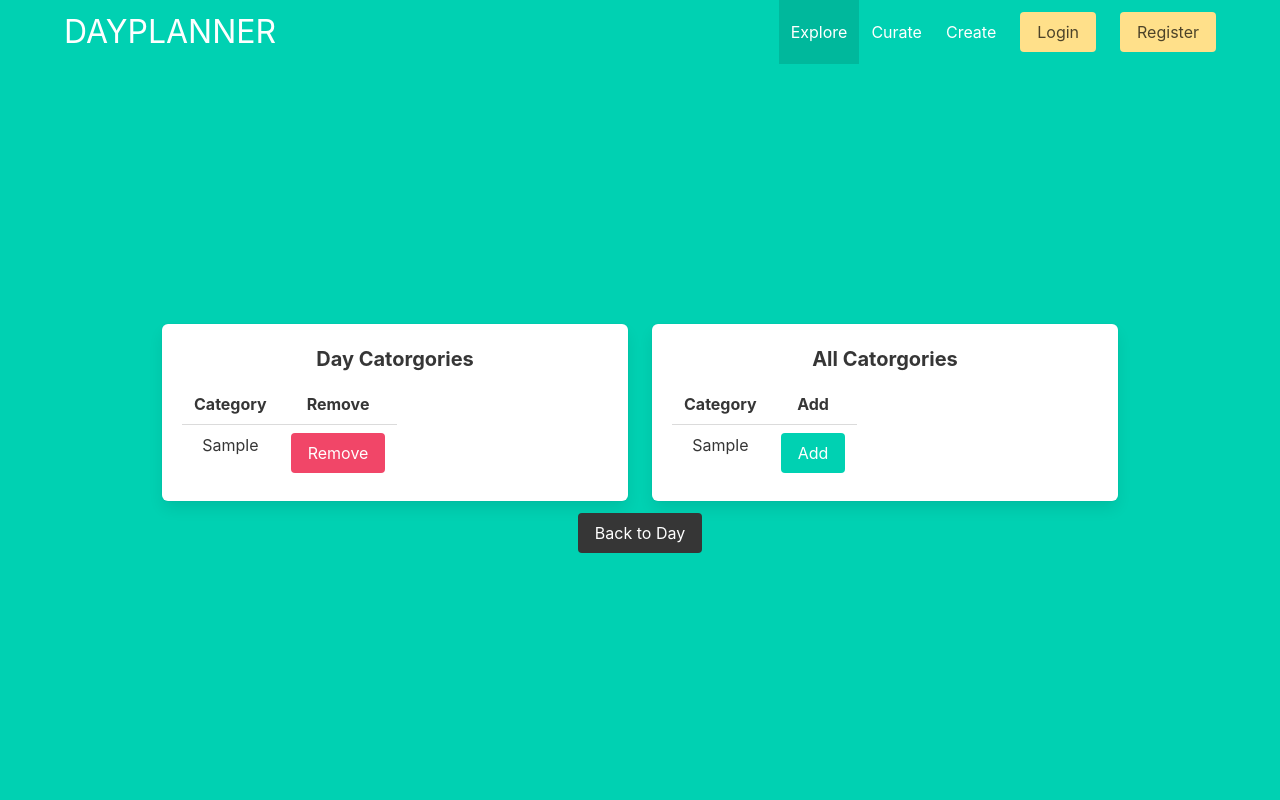
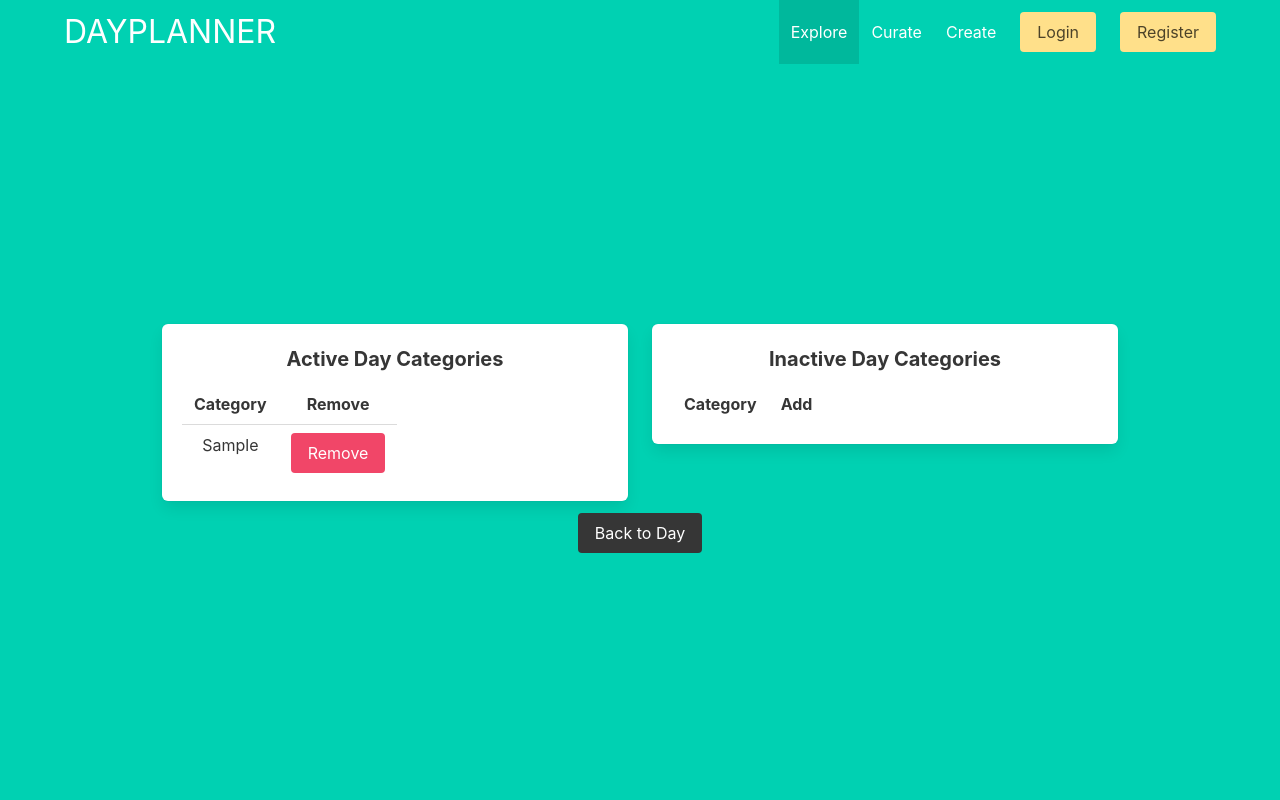
Before and after one commit to wanghaox2020/DayPlanner, a Django app: page /creation/1/edit/categories in a window 1280 px wide. Run offline with Django 3.2, Linux system fonts and the light colour scheme; tables that the repository leaves empty hold one stand-in row (values such as "Sample post"); lists and menus that the app fills with data are empty; parts of the project's set-up code (start-up, migrations or seed data) failed here and were passed over.

Commit message:
Add Unique Contraint and modfied Frontend

```diff
--- a/creation/templates/creation/edit_category_page.html
+++ b/creation/templates/creation/edit_category_page.html
@@ -16,7 +16,7 @@
                     <div class="box">
 
                         <label class="label is-medium has-text-centered">
-                            Day Catorgories
+                            Active Day Categories
                         </label>
 
                         <table class="table">
@@ -24,7 +24,7 @@
                                 <th>Category</th>
                                 <th>Remove</th>
                             </tr>
-                            {% for daycat in curr_categories %}
+                            {% for daycat in active_categories %}
                             <tr class="has-text-centered">
                                 <td>
                                     {{daycat.cat}}
@@ -42,7 +42,7 @@
                 <div class="column is-5">
                     <div class="box">
                         <label class="label is-medium has-text-centered">
-                            All Catorgories
+                            Inactive Day Categories
                         </label>
 
                         <table class="table">
@@ -50,7 +50,7 @@
                                 <th>Category</th>
                                 <th>Add</th>
                             </tr>
-                            {% for daycat in all_categories %}
+                            {% for daycat in inactive_categories %}
                             <tr class="has-text-centered">
                                 <td>
                                     {{daycat.cat}}
--- a/creation/views.py
+++ b/creation/views.py
@@ -168,9 +168,10 @@ def daylist(request):
 
 def edit_categories_page(request, day_id):
     day = get_object_or_404(Day, pk=day_id)
+    cat_list = [daycat.cat for daycat in day.daycategory_set.all()]
     context = {
-        "curr_categories": day.daycategory_set.all(),
-        "all_categories": Category.objects.filter(),
+        "active_categories": day.daycategory_set.all(),
+        "inactive_categories": Category.objects.all().exclude(cat__in=cat_list),
         "day": day,
     }
     return render(request, "creation/edit_category_page.html", context)
@@ -179,12 +180,10 @@ def edit_categories_page(request, day_id):
 def add_daycategory(request, day_id, daycat_id):
     day = get_object_or_404(Day, pk=day_id)
     cat = get_object_or_404(Category, pk=daycat_id)
-    daycat = DayCategory.objects.filter(day=day, cat=cat)
-    if len(daycat) == 0:
-        try:
-            DayCategory.objects.create(day=day, cat=cat)
-        except Exception as e:
-            print("-- Add error %s") % (e)
+    try:
+        DayCategory.objects.create(day=day, cat=cat)
+    except Exception as e:
+        print("-- Add error %s") % (e)
     return HttpResponseRedirect("/creation/%i/edit/categories" % day_id)
 
 
--- a/resources/categories/models.py
+++ b/resources/categories/models.py
@@ -1,3 +1,4 @@
+from enum import unique
 from django.db import models
 
 from resources.days.models import Day
@@ -21,3 +22,8 @@ class Category(models.Model):
 class DayCategory(models.Model):
     cat = models.ForeignKey(Category, on_delete=models.CASCADE)
     day = models.ForeignKey(Day, on_delete=models.CASCADE)
+
+    class Meta:
+        constraints = [
+            models.UniqueConstraint(fields=["day", "cat"], name="unique_daycat")
+        ]
```
Also changed, not shown: resources/categories/migrations/0002_daycategory_unique_daycat.py (added).
